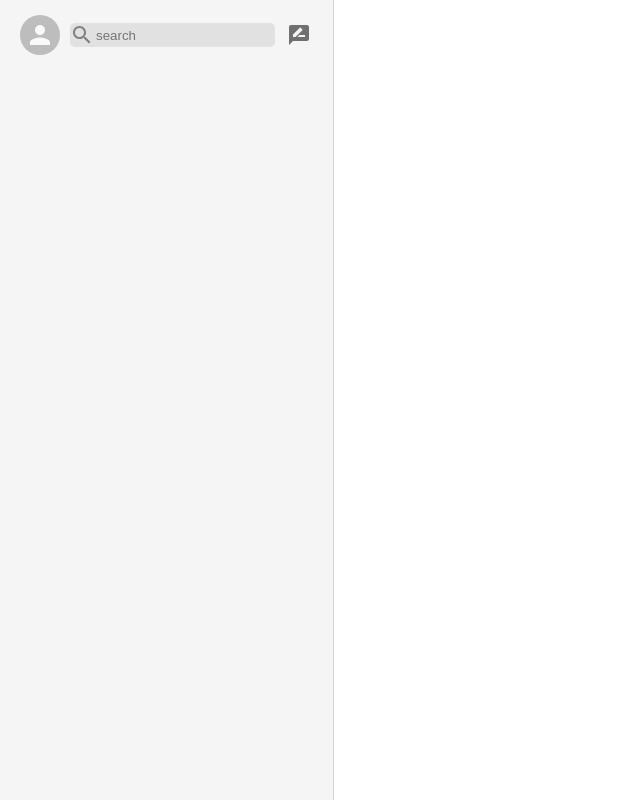
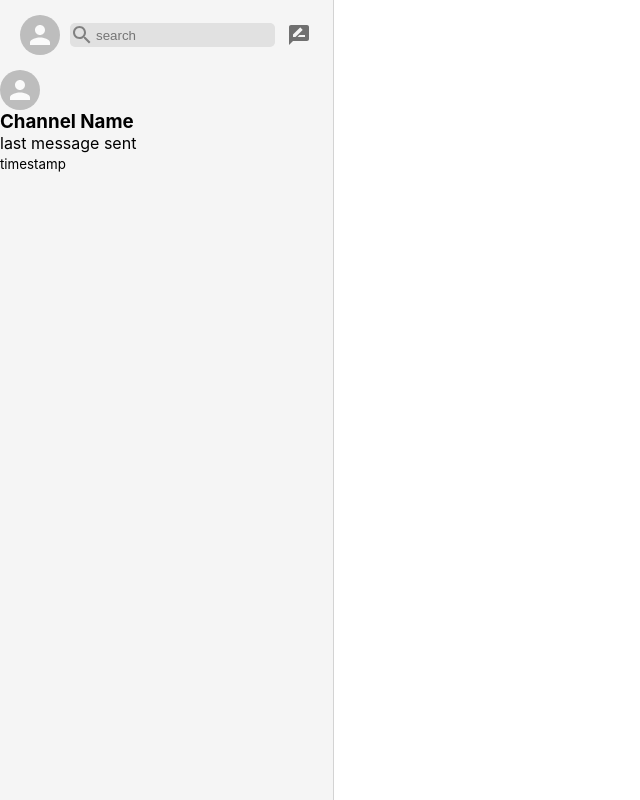
Before and after one commit to Vinoth6194/redux_imessage, a React (Create React App) app: page / in a window 1280 px wide. Shown: the whole page, without its empty margins (0-640 px from the left). Built offline with nearby package versions, Linux system fonts and the light colour scheme.

Commit message:
sidebarChat template

```diff
--- a/src/Sidebar.jsx
+++ b/src/Sidebar.jsx
@@ -3,6 +3,7 @@ import { Avatar, IconButton } from "@material-ui/core";
 import SearchIcon from "@material-ui/icons/Search";
 import RateReviewIcon from "@material-ui/icons/RateReview";
 import "./Sidebar.css";
+import SidebarChat from "./SidebarChat";
 function Sidebar() {
   return (
     <div className="sidebar">
@@ -16,7 +17,9 @@ function Sidebar() {
           <RateReviewIcon />
         </IconButton>
       </div>
-      <div className="sidebar__chats"></div>
+      <div className="sidebar__chats">
+        <SidebarChat />
+      </div>
     </div>
   );
 }
--- /dev/null
+++ b/src/SidebarChat.jsx
@@ -0,0 +1,17 @@
+import { Avatar } from "@material-ui/core";
+import React from "react";
+import "./SidebarChat.css";
+function SidebarChat() {
+  return (
+    <div className="sidebarChat">
+      <Avatar />
+      <div className="sidebarChats__info">
+        <h3>Channel Name</h3>
+        <p>last message sent </p>
+        <small>timestamp</small>
+      </div>
+    </div>
+  );
+}
+
+export default SidebarChat;
```
Also changed, not shown: src/SidebarChat.css (added).
